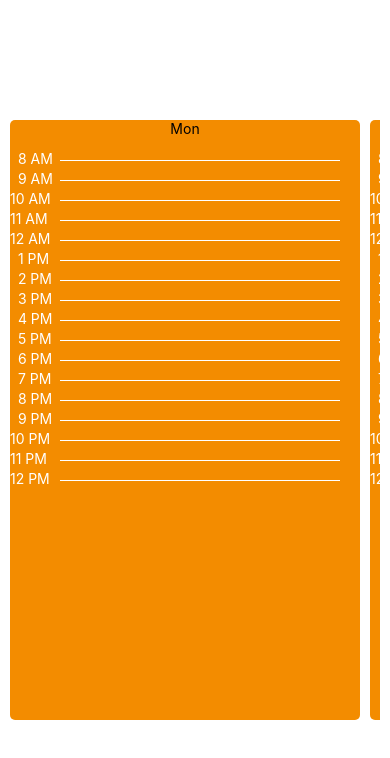
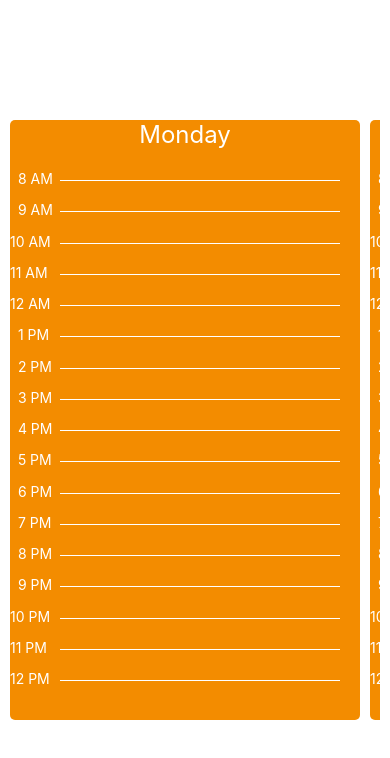
Before and after one commit to calvin-cs262-fall2022-teamH/Client, a React Native app: screen / in a window 390 px wide. Shown: the top 758 px of the page. Built offline with nearby package versions, Linux system fonts and the light colour scheme.

Commit message:
Prettying up each day + adding global variables

```diff
--- a/App.js
+++ b/App.js
@@ -5,6 +5,9 @@ import ReactNativeZoomableView from '@dudigital/react-native-zoomable-view/src/R
 /*  A space to declare global variables */
 let primary = "#F38C00";  // def primary color (orange)
 let secondary = "#0167AB"; // def secondary color (blue)
+let schedHeight = 600;    //def height per day view
+let heightPiece = (schedHeight - 100) / 16; //height peice per hour
+let schedWidth = 350;     //def width per day view
 
 
 /* function: hLine  -  draws horizontal lines
@@ -22,23 +25,28 @@ function hLine(length, x, y, color) {
   />;
 };
 
+/* function: renderGrid  -  time & lines placed
+  @params: item
+*/
 function renderGrid(item) {
   const timeView = [];
   const lineView = [];
-  const times = ["  8 AM", "  9 AM", "10 AM", "11 AM", "12 AM", "  1 PM", "  2 PM", "  3 PM", "  4 PM", "  5 PM", "  6 PM", "  7 PM", "  8 PM", "  9 PM", "10 PM", "11 PM", "12 PM"]
+  const times = ["  8 AM", "  9 AM", "10 AM", "11 AM", "12 AM", "  1 PM", "  2 PM", "  3 PM", "  4 PM", "  5 PM", "  6 PM", "  7 PM", "  8 PM", "  9 PM", "10 PM", "11 PM", "12 PM",]
   for (let i = 0; i <= 16; i += 1) {
-    timeView.push(<Text style={{ position: 'absolute', color: "white", marginTop: i * 20 + 30 }}>{times[i]}</Text>);     //  writes times
-    lineView.push(<View style={{ position: 'absolute' }}>{hLine(280, 50, i * 20 + 40, "white", 1)}</View>)               //  draws horiz lines
+    // timeView.push(<Text style={{ position: 'absolute', color: "white", marginTop: i * 20 + 30 }}>{times[i]}</Text>);     //  writes times
+    // lineView.push(<View style={{ position: 'absolute' }}>{hLine(280, 50, i * 20 + 40, "white", 1)}</View>)               //  draws horiz lines
+    timeView.push(<Text style={{ position: 'absolute', color: "white", marginTop: i * heightPiece + 50 }}>{times[i]}</Text>);     //  writes times
+    lineView.push(<View style={{ position: 'absolute' }}>{hLine(280, 50, i * heightPiece + 60, "white", 1)}</View>)               //  draws horiz lines
   }
   return <View>
-    <Text style={{ textAlign: "center" }}>{item}</Text>
+    <Text style={{ textAlign: "center", fontSize: 24, color: "white" }}>{item}</Text>
     {timeView}{lineView}
   </View>;
 };
 
 const Listitem = ({ item }) => {
   return (
-    <View style={{ height: 600, width: 350, backgroundColor: primary, borderRadius: 5 }}>
+    <View style={{ height: schedHeight, width: schedWidth, backgroundColor: primary, borderRadius: 5 }}>
       {renderGrid(item)}
     </View>
   );
@@ -51,9 +59,12 @@ export default function App() {
         marginTop: 120,   //creates room for "toolbar"
         marginLeft: 10,
         marginRight: 10,
+        title: {
+          fontSize: 32,
+        },
       }}
       horizontal
-      data={["Mon", "Tues", "Wed", "Thurs", "Fri"]}
+      data={["Monday", "Tuesday", "Wednesday", "Thursday", "Friday"]}
       renderItem={({ item }) => <Listitem item={item} />}
       showsHorizontalScrollIndicator={true}
       showsVerticalScrollIndicator={true}
```
